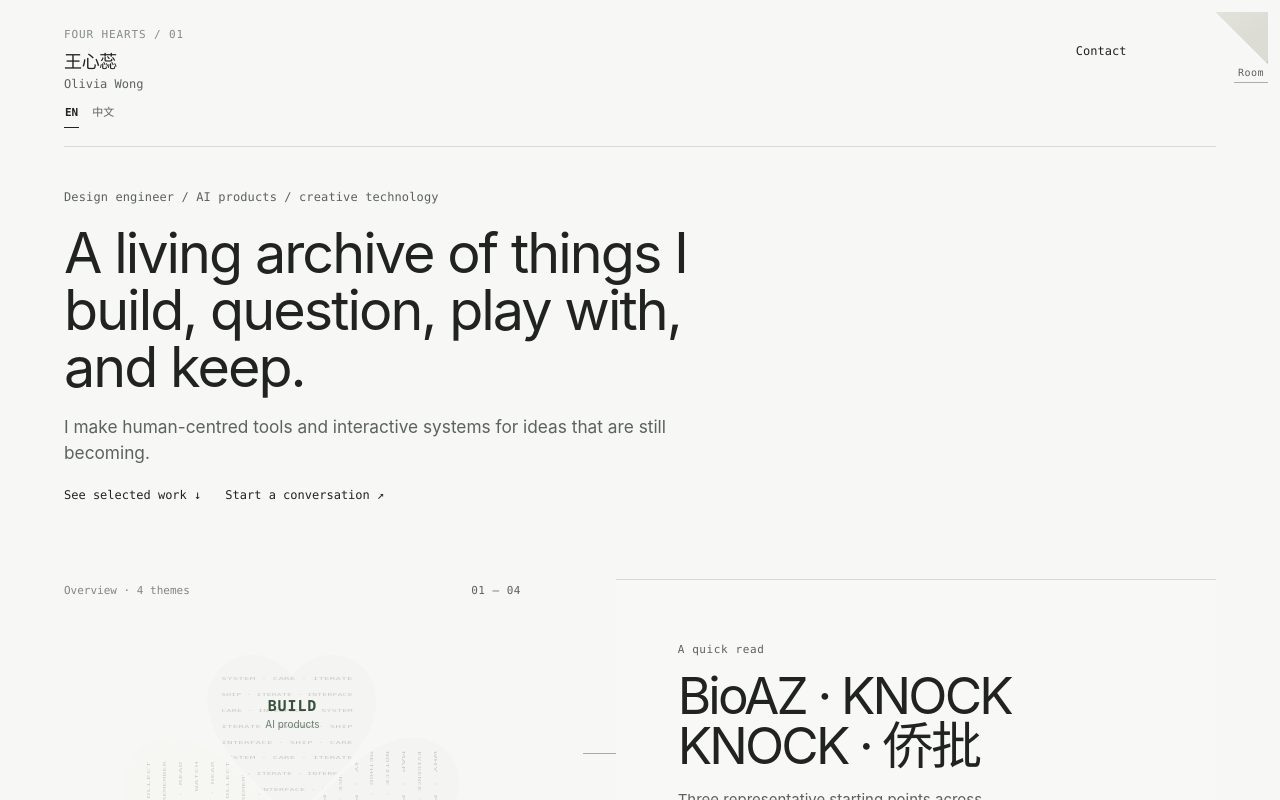
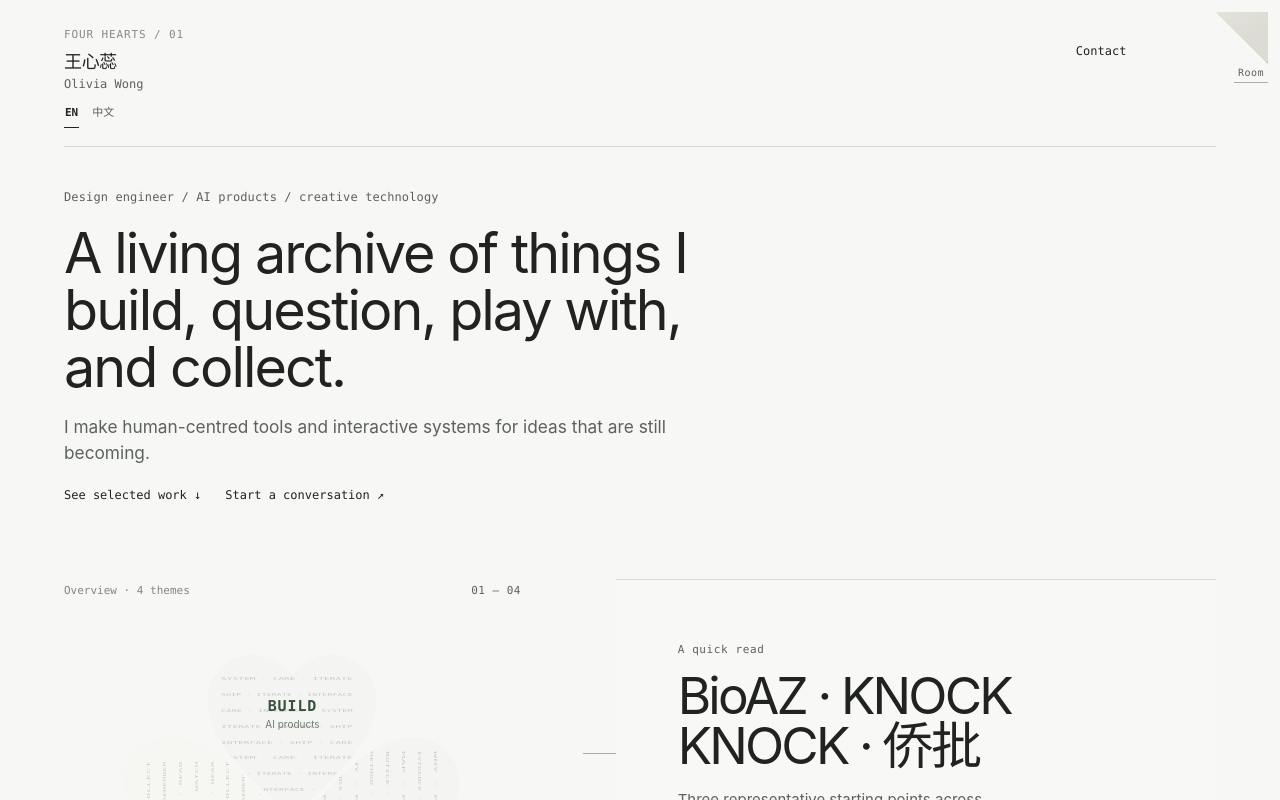
Before and after one commit to wongolivia336-a11y/All-about-me, a React (Vite) app in the folder study/: page /#index in a window 1280 px wide. Built offline with nearby package versions, Linux system fonts and the light colour scheme.

Commit message:
fix: align visible world language with collect direction

```diff
--- a/study/src/i18n.tsx
+++ b/study/src/i18n.tsx
@@ -125,7 +125,7 @@ const translations: Record<Language, Copy> = {
     contact: "Contact",
     archiveAria: "Olivia Wong / Four Hearts personal archive",
     heroEyebrow: "Design engineer / AI products / creative technology",
-    heroTitle: "A living archive of things I build, question, play with, and keep.",
+    heroTitle: "A living archive of things I build, question, play with, and collect.",
     heroLead: "I make human-centred tools and interactive systems for ideas that are still becoming.",
     seeSelected: "See selected work ↓",
     startConversation: "Start a conversation ↗",
@@ -158,7 +158,7 @@ const translations: Record<Language, Copy> = {
     exploreProject: "Explore project ↗",
     viewAllTheme: "View all ",
     overviewTitle: "Four hearts. Four ways of seeing.",
-    overviewDescription: "A selection of real projects, questions, experiments and things worth keeping.",
+    overviewDescription: "A selection of real projects, questions, experiments and things worth collecting.",
     currentTheme: "Current theme: ",
     focusAnnouncement: " is open. Select the same leaf again to return to the overview.",
     overviewAnnouncement: "Four-theme overview is open.",
```
